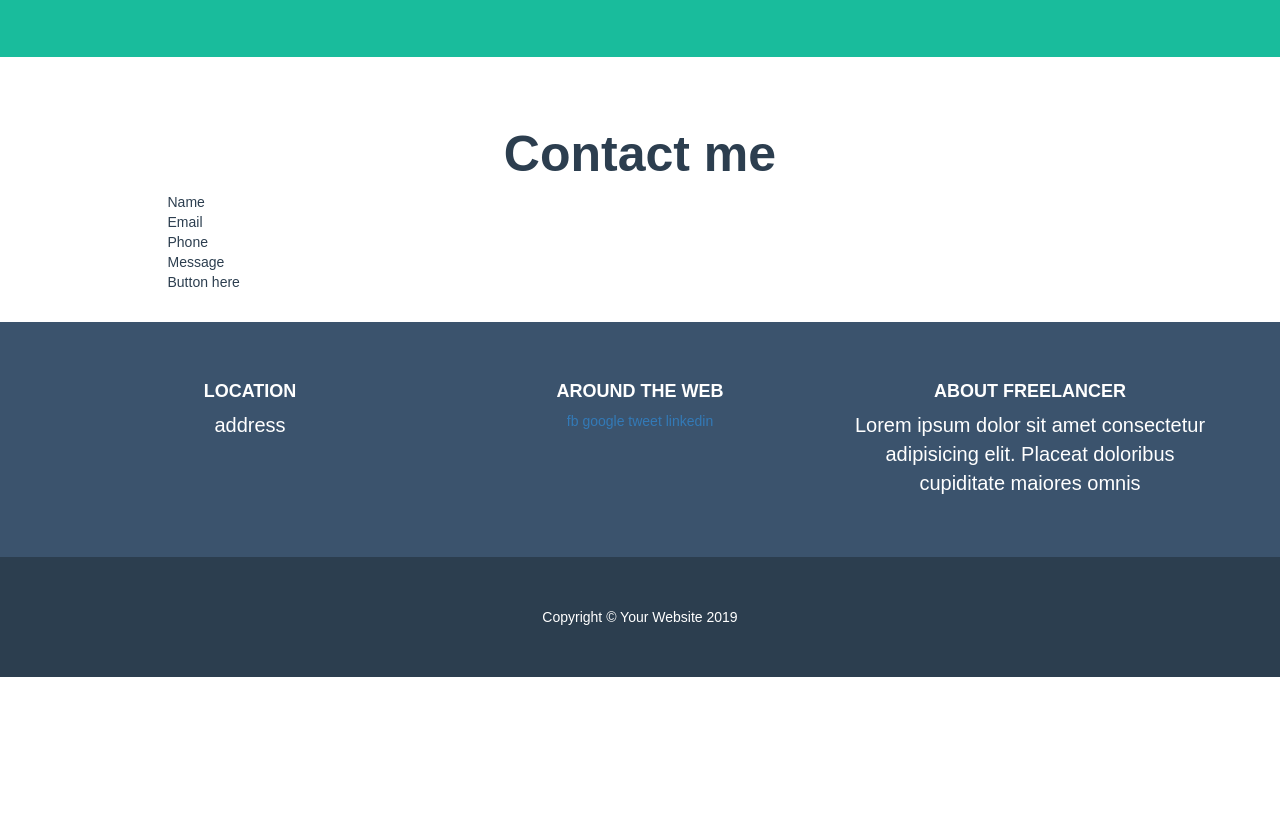
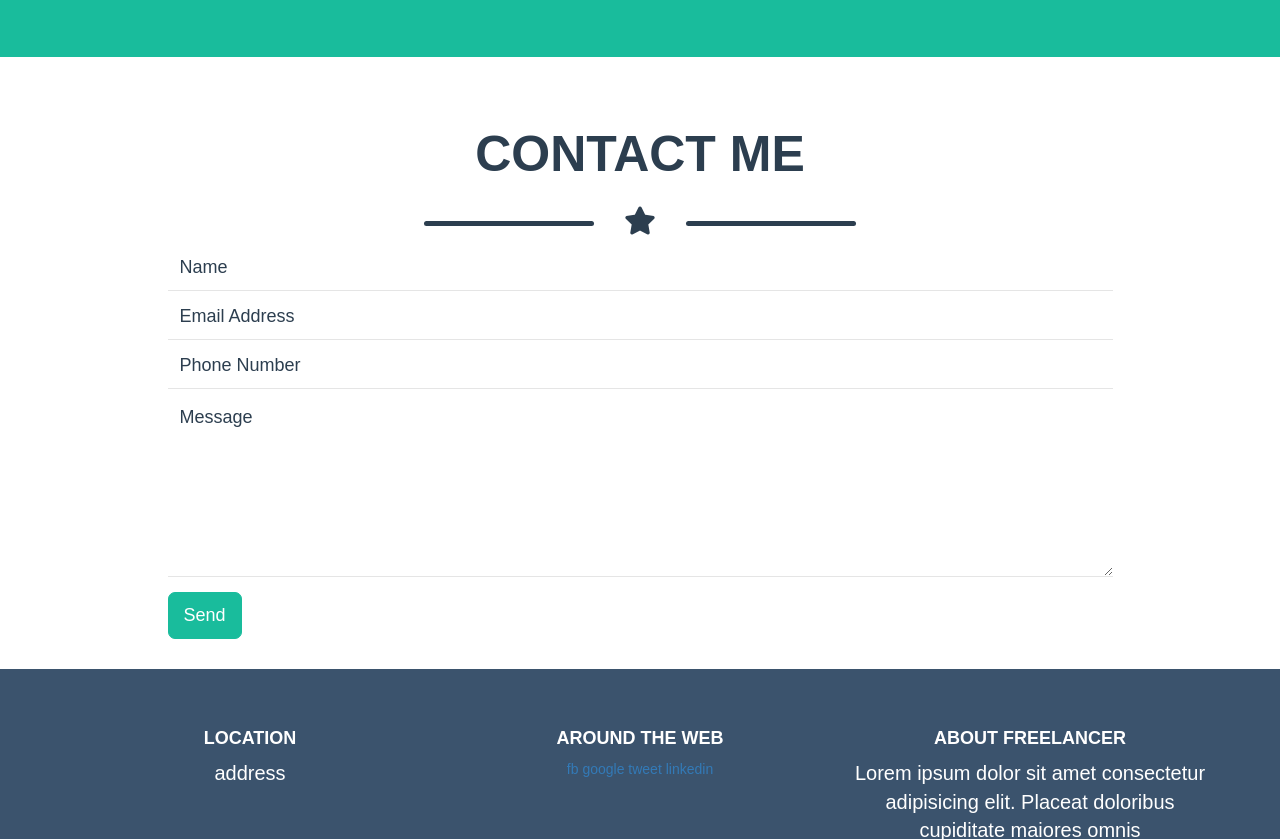
Before and after one commit to AndreaBaronchelli/html-css-bootstrap-freelancer, a plain HTML site: page index.html in a window 1280 px wide. Shown: the part 1987-2826 px from the top of the page. Before the commit the page ends 2664 px from the top, so only its background shows below. Drawn offline with nearby package versions, Linux system fonts and the light colour scheme.

Commit message:
add contact

```diff
--- a/css/style.css
+++ b/css/style.css
@@ -71,8 +71,8 @@ p {
     margin-left: 5px;
 }
 
-.portfolio .star-divider::before,
-.portfolio .star-divider::after {
+.blue.star-divider::before,
+.blue.star-divider::after {
     background: #2c3e4f;
 }
 
@@ -127,9 +127,6 @@ p {
 }
 
 .main-section .about a {
-    position: relative;
-    left: 50%;
-    transform: translateX(-50%);
     margin-top: 50px;
     border: 1px solid #fff;
     border-radius: 7px;
@@ -143,6 +140,29 @@ p {
     padding-top: 50px;
     padding-bottom: 30px;
 }
+.main-section .contact input,
+.main-section .contact textarea {
+    border: 0;
+    border-bottom: 1px solid rgba(0, 0, 0, 0.1);
+    border-radius: 0;
+    box-shadow: none;
+}
+
+.main-section .contact input::placeholder,
+.main-section .contact textarea::placeholder {
+    transform: translateY(-5px);
+    font-size: 18px;
+    color: #2c3e4f;
+}
+
+.main-section .contact button {
+    border: 1px solid #19bc9c;
+    border-radius: 7px;
+    padding: 10px 15px;
+    font-size: 18px;
+    background-color: #19bc9c;
+}
+
 
 /* FOOTER */
 /* Upper Footer */
--- a/index.html
+++ b/index.html
@@ -56,7 +56,7 @@
         <section class="portfolio bg-white text-center color-blue">
             <div class="container">
                 <h2>PORTFOLIO</h2>
-                <div class="star-divider"><i class="fas fa-star"></i></div>
+                <div class="star-divider blue"><i class="fas fa-star"></i></div>
                 <div class="row">
                     <div class="col-xs-12 col-sm-6 col-md-4">
                         <div class="card">
@@ -93,13 +93,13 @@
         </section>
 
         <!-- About -->
-        <section class="about bg-green color-white">
+        <section class="about bg-green color-white text-center">
             <div class="container">
-                <h2 class="text-center">ABOUT</h2>
-                <div class="star-divider text-center"><i class="fas fa-star"></i></div>
+                <h2>ABOUT</h2>
+                <div class="star-divider"><i class="fas fa-star"></i></div>
                 <div class="row">
-                    <div class="col-xs-8 col-xs-offset-2 col-sm-5 col-sm-offset-1"><p>Freelancer is a free bootstrap theme create by Start Bootstrap. The download includes the complete source files including HTML, CSS and Javascript as weel as optional LESS stylesheets for easy customization.</p></div>
-                    <div class="col-xs-8 col-xs-offset-2 col-sm-5 col-sm-offset-0"><p>Whether you're a student looking to showcase your work, a professional looking to attract clients, or a graphic artist looking to share your projects, this template is the perfect starting point!</p></div>
+                    <div class="col-xs-8 col-xs-offset-2 col-sm-5 col-sm-offset-1 text-left"><p>Freelancer is a free bootstrap theme create by Start Bootstrap. The download includes the complete source files including HTML, CSS and Javascript as weel as optional LESS stylesheets for easy customization.</p></div>
+                    <div class="col-xs-8 col-xs-offset-2 col-sm-5 col-sm-offset-0 text-left"><p>Whether you're a student looking to showcase your work, a professional looking to attract clients, or a graphic artist looking to share your projects, this template is the perfect starting point!</p></div>
                 </div>
                 <a type="button" class="btn btn-default color-white"><i class="fas fa-download"></i> Download</a>
             </div>
@@ -108,17 +108,33 @@
         <!-- Contact -->
         <section class="contact bg-white color-blue">
             <div class="container">
-                <h2 class="text-center">Contact me</h2>
+                <h2 class="text-center">CONTACT ME</h2>
+                <div class="star-divider blue text-center"><i class="fas fa-star"></i></div>
                 <div class="row">
-                    <div class="col-xs-8 col-xs-offset-2 col-sm-offset-1">Name</div>
-                    <div class="col-xs-8 col-xs-offset-2 col-sm-offset-1">Email</div>
-                    <div class="col-xs-8 col-xs-offset-2 col-sm-offset-1">Phone</div>
-                    <div class="col-xs-8 col-xs-offset-2 col-sm-offset-1">Message</div>
-                    <div class="col-xs-8 col-xs-offset-2 col-sm-offset-1">
-                        <div class="button-send">Button here</div>
+                    <div class="col-xs-8 col-xs-offset-2 col-md-10 col-md-offset-1">
+                        <div class="form-group">
+                            <input type="name" class="form-control" id="name" placeholder="Name">
+                        </div>
+                    </div>
+                    <div class="col-xs-8 col-xs-offset-2 col-md-10 col-md-offset-1">
+                        <div class="form-group">
+                            <input type="email" class="form-control" id="email" placeholder="Email Address">
+                        </div>
+                    </div>
+                    <div class="col-xs-8 col-xs-offset-2 col-md-10 col-md-offset-1">
+                        <div class="form-group">
+                            <input type="phone" class="form-control" id="phone" placeholder="Phone Number">
+                        </div>
+                    </div>
+                    <div class="col-xs-8 col-xs-offset-2 col-md-10 col-md-offset-1">
+                        <div class="form-group">
+                            <textarea class="form-control" rows="8" placeholder="Message"></textarea>
+                        </div>
+                    </div>
+                    <div class="col-xs-8 col-xs-offset-2 col-md-10 col-md-offset-1">
+                        <button type="submit" class="btn btn-default color-white">Send</button>
                     </div>
                 </div>
-
             </div>
         </section>
     </main>
```
